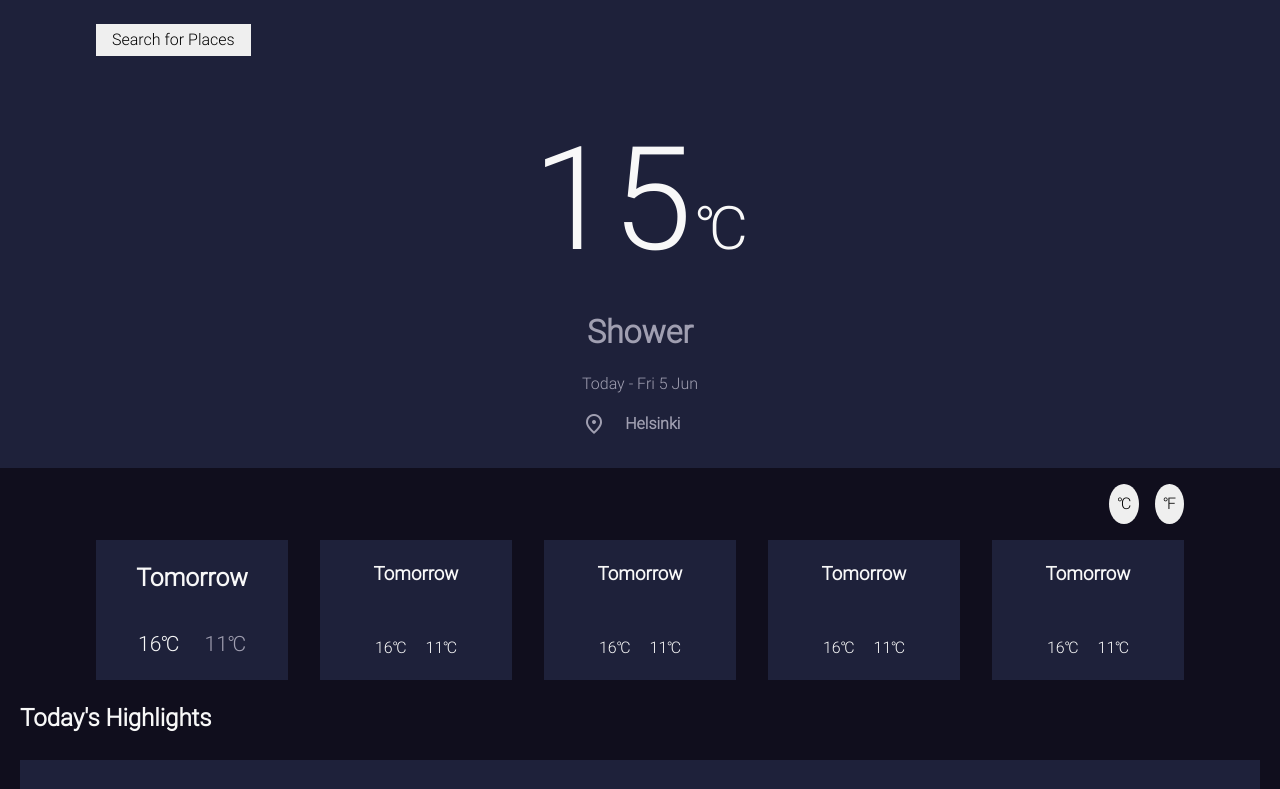
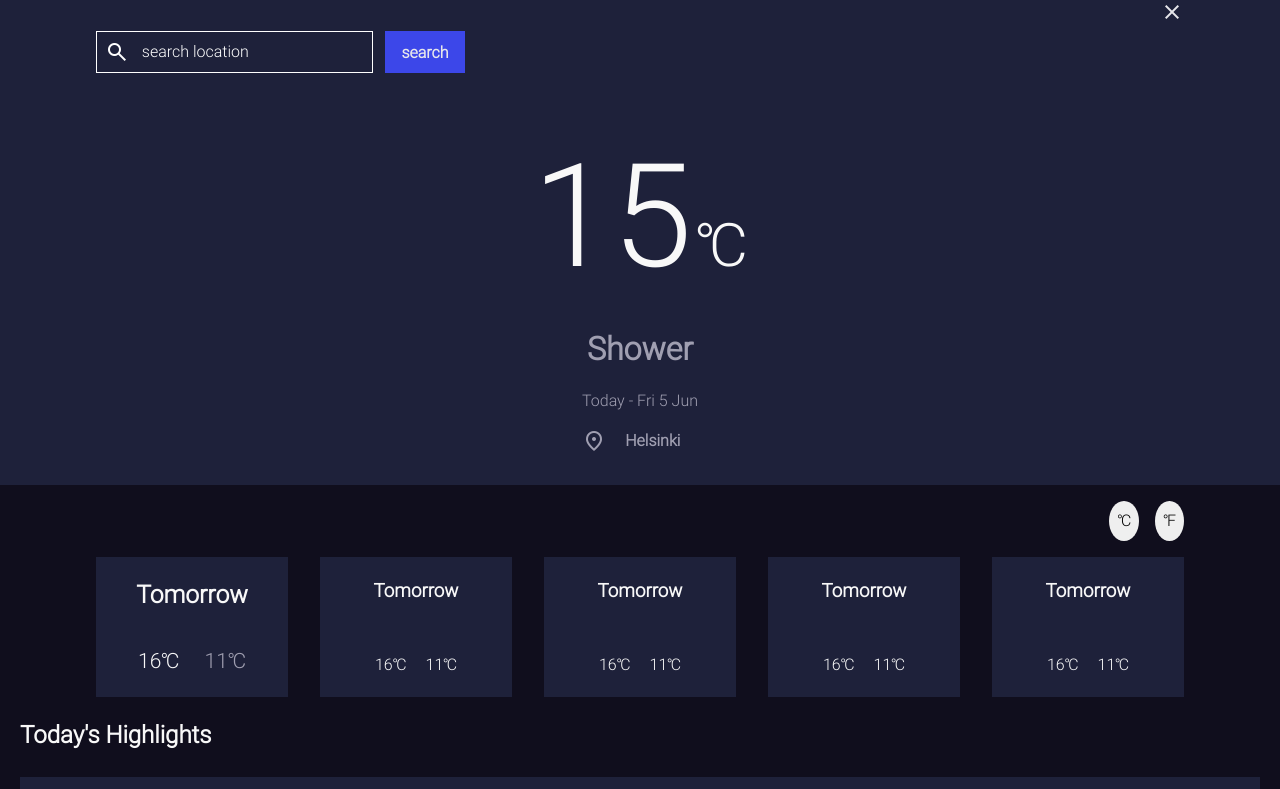
Before and after one commit to astragenius/TOP-Weather-APP, a website built with webpack: page src/template.html in a window 1280 px wide. Shown: the top 789 px of the page. Built offline with nearby package versions, Linux system fonts and the light colour scheme; files whose address does not match are found by name; a web font is replaced by a local one.

Commit message:
add - styling search input and search btn

```diff
--- a/src/scss/components/buttons.scss
+++ b/src/scss/components/buttons.scss
@@ -1,8 +1,20 @@
 
 .btn {
     cursor: pointer;
+    border: none;
+}
+.search-place-btn {
     padding: 0.25em 1em;
-    border: none;
+
+}
+.search-btn {
+
+    background-color: #3C47E9;
+    color: #E7E7EB;
+    padding: 0.5em 1em;
+    font-weight: 600;
+    line-height: 19px;
+
 }
 .convert-btn {
     display: grid;
@@ -13,3 +25,15 @@
 
 
 }
+
+.close-btn {
+
+    background-color: transparent;
+    color: #E7E7EB;
+
+
+}
+.close-btn-container {
+    display: flex;
+    justify-content: flex-end;
+}
--- a/src/scss/layout/_navigation.scss
+++ b/src/scss/layout/_navigation.scss
@@ -0,0 +1,38 @@
+.search-field {
+
+}
+
+.search-input {
+    display: flex;
+    border: 1px solid white;
+    align-items: center;
+    color: white;
+    padding-left: 0.5em;
+
+    input {
+        background-color: transparent;
+        border: none;
+        padding: 0.5em 0.8em;
+    }
+    input::-webkit-input-placeholder {
+        color: white;
+    }
+    input::-moz-placeholder {
+        color: white;
+    }
+    input:-ms-input-placeholder {
+        color: white;
+    }
+    input::-ms-input-placeholder {
+        color: white;
+    }
+    input::placeholder {
+        color: white;
+    }
+
+}
+
+.search-input-container {
+    display: flex;
+    gap: 0.8em;
+}
--- a/src/template.html
+++ b/src/template.html
@@ -16,18 +16,28 @@
             <section class="content-left bg-main-blueBg-100 ">
                 <div class="wrapper ">
                     <header class="">
-                        <button class="btn margin-block-start-24">Search for Places</button>
-                       <!--  <nav class="search-field">
-                            <button>Close Menu</button>
-                            <label for="search-input">
-                                <span class="material-symbols-outlined">
-                                    search
-                                    </span>
-                                <input type="search" name="search" id="search-input">
-                            </label>
-                            <button class="btn">search</button>
+                        <!-- <button class="btn search-place-btn margin-block-start-24">Search for Places</button> -->
+                        <nav class="search-field">
+                            <div class="close-btn-container">
 
-                        </nav> -->
+                                <button class="btn close-btn"><span class="material-symbols-outlined">
+                                    close
+                                    </span></button>
+                            </div>
+
+                            <div class="search-input-container">
+
+                                <label class="search-input" for="search-input">
+                                    <span class="material-symbols-outlined">
+                                        search
+                                        </span>
+                                    <input type="search" name="search" id="search-input" placeholder="search location">
+                                </label>
+                                <button class="btn search-btn">search</button>
+                            </div>
+
+
+                        </nav>
 
                     </header>
                     <div class="flex-col margin-block-start-36">
```
